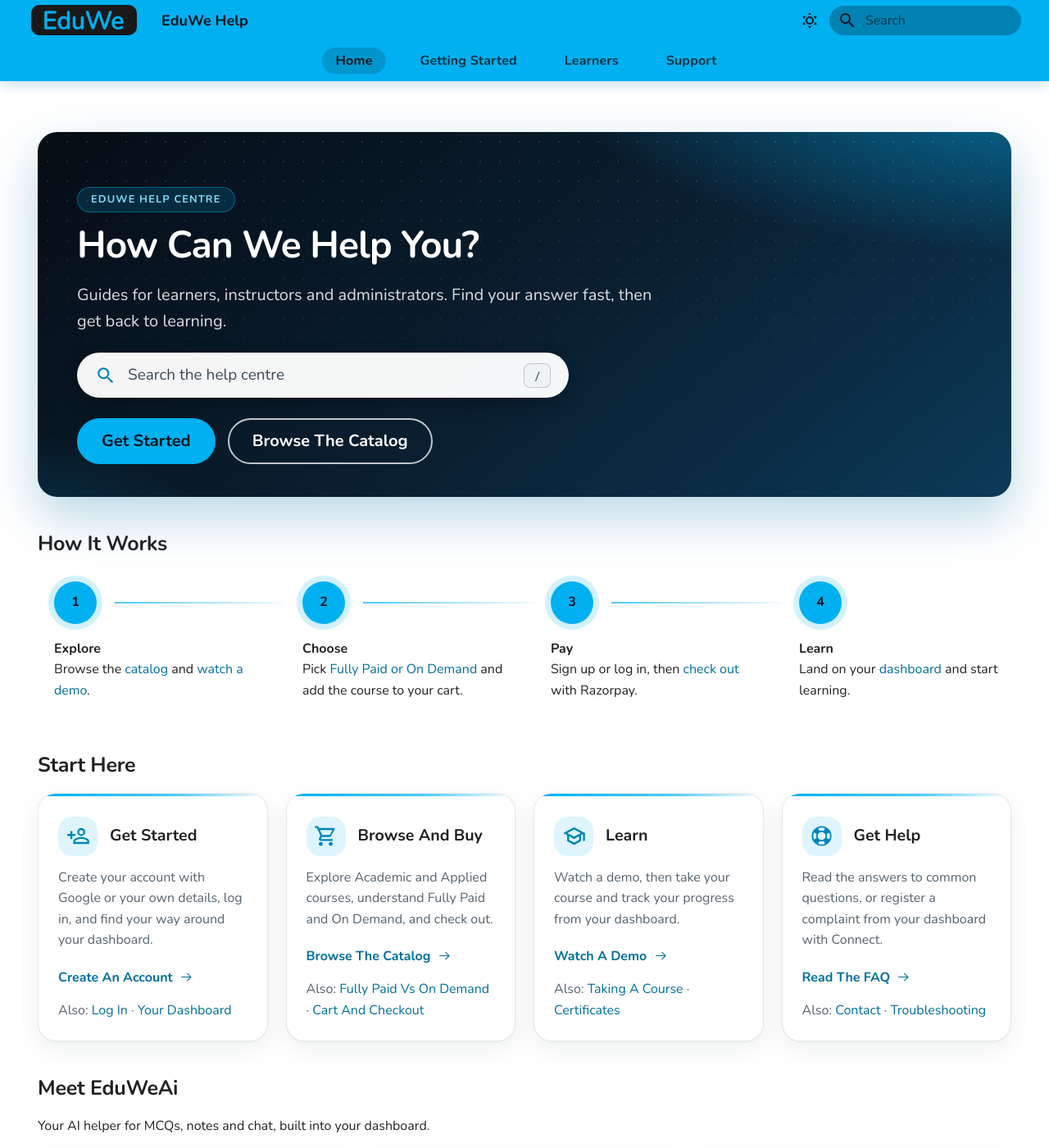
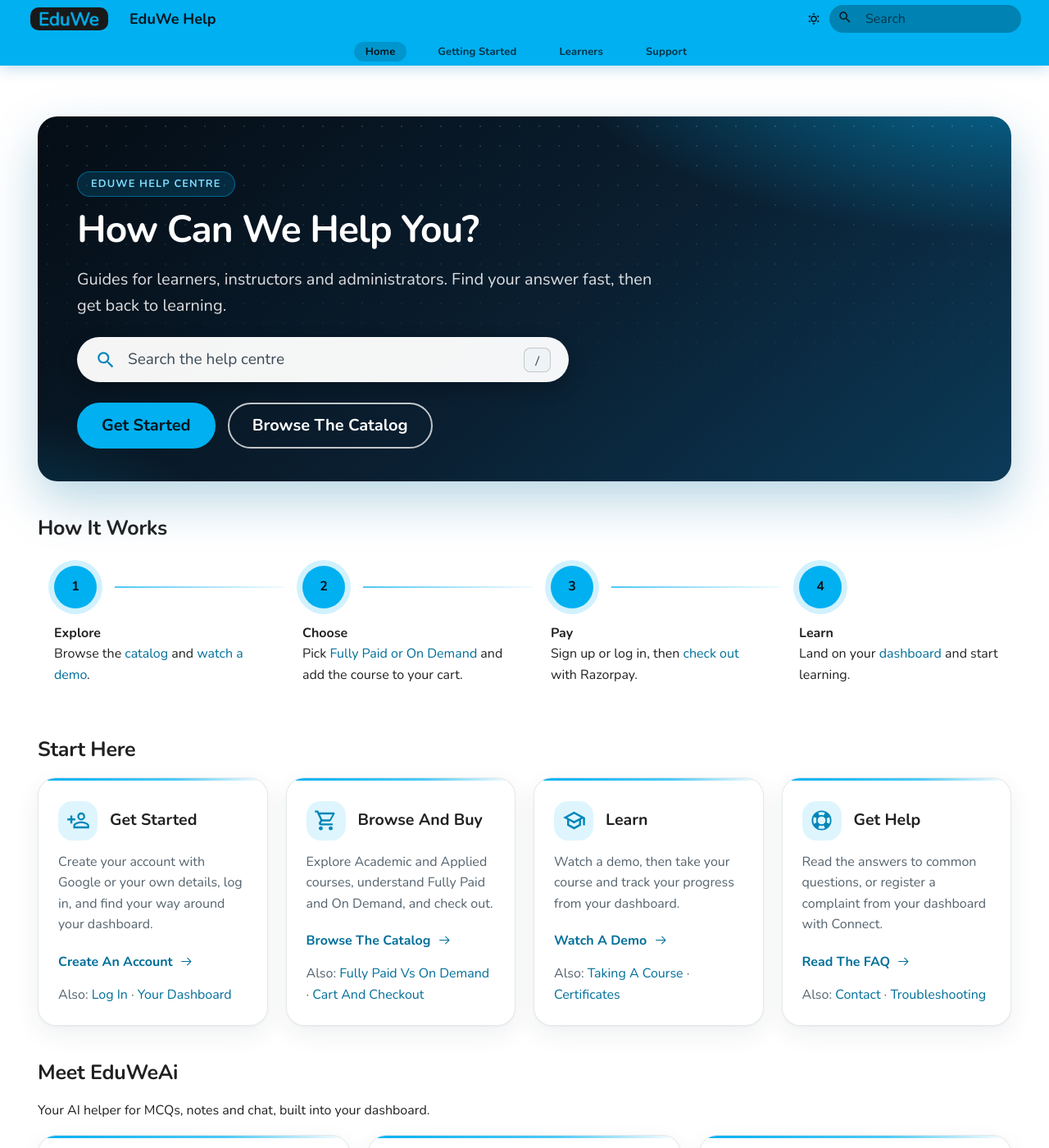
Before and after one commit to geitdeepak/EduWeIO_HelpDoc, an MkDocs documentation site: the page built from docs/index.md, in a window 1280 px wide and 1400 px high. Shown: the whole window at 82% size. Built offline with MkDocs 1.6.1 and Material for MkDocs 9.7.7, drawn with Linux system fonts in a browser that asks for light colours.

Commit message:
Shrink the top bar and modernise every non-home page
The header and tab row kept feeling oversized because Material grows the
root font-size on wide screens (html{font-size:137.5%} at 100em and up,
150% at 125em and up), inflating every rem-based header/tab measurement
along with it - so the top bar actually got taller on bigger monitors,
not just looking big by design. Pin the header row, search box, buttons,
icons and tab row to fixed pixel heights instead, so the top bar is a
constant, compact height on any screen (roughly 70px total, down from
up to 116px on a wide monitor).

Also give every non-home page some of the visual rhythm the home page
already has:
- a soft divider under every h2, so long pages read as clear sections;
- brand-coloured list bullets/numbers;
- a soft gradient hr instead of the plain grey rule.

The home page opts out of these three via a new `.eduwe-home` wrapper
(added in overrides/partials/content.html) around its content, since it
already has its own bespoke hero/cards/bands look.

Verified in both themes and at 1440px and 1920px viewport widths.

Co-Authored-By: Claude Sonnet 5 <noreply@anthropic.com>

```diff
--- a/docs/stylesheets/extra.css
+++ b/docs/stylesheets/extra.css
@@ -44,15 +44,45 @@
 /* Logo: the EduWe logo is brand blue, so on the blue header it sits on a dark rounded tab (the same dark as the EduWe app).
    The logo colours are never changed. To use a plain header instead, remove this block. */
 .md-header__button.md-logo {
-  margin: 0.3rem 0.5rem 0.3rem 0.2rem;
-  padding: 0.25rem 0.7rem;
+  margin: 3px 6px 3px 3px;
+  padding: 4px 10px;
   background-color: #191919;
   border-radius: 0.5rem;
 }
 
 .md-header__button.md-logo img {
-  height: 1.35rem;
+  height: 20px;
   width: auto;
+}
+
+/* ===== Compact header and tabs =====
+   Material grows the root font-size on wide screens (html{font-size:137.5%}
+   at 100em and up, 150% at 125em and up), which inflates every rem-based
+   header/tab measurement along with it - the top bar kept getting taller on
+   bigger monitors. Pin the header row and the tab row to a fixed pixel
+   height instead, so the top bar stays the same modest height on any
+   screen. */
+.md-header__inner {
+  min-height: 42px;
+}
+
+.md-header__title {
+  height: 34px;
+  line-height: 34px;
+}
+
+.md-search__form {
+  height: 34px;
+}
+
+.md-header__button {
+  margin: 3px;
+  padding: 7px;
+}
+
+.md-header .md-icon svg {
+  width: 18px;
+  height: 18px;
 }
 
 /* ===== Modern polish for every page ===== */
@@ -81,14 +111,14 @@ html {
 .md-tabs__item {
   display: flex;
   align-items: center;
-  height: 2.5rem;
+  height: 34px;
 }
 
 .md-tabs__link {
   margin-top: 0;
-  padding: 0.3rem 0.85rem;
+  padding: 4px 14px;
   border-radius: 2rem;
-  font-size: 0.8rem;
+  font-size: 13px;
   font-weight: 700;
   letter-spacing: 0.01em;
   opacity: 0.8;
@@ -117,6 +147,49 @@ html {
 
 .md-typeset h3 {
   font-weight: 700;
+}
+
+/* a soft rule under every h2, so long inner pages read as clear sections
+   instead of one unbroken wall of text - the visual rhythm the home page
+   already has from its cards and bands. */
+.md-typeset h2 {
+  padding-bottom: 0.35em;
+  border-bottom: 1px solid var(--eduwe-card-border);
+}
+
+/* brand-coloured list markers instead of the plain default dot/number */
+.md-typeset ul > li::marker {
+  color: #00b0f0;
+}
+
+.md-typeset ol > li::marker {
+  color: var(--md-typeset-a-color);
+  font-weight: 700;
+}
+
+/* a soft gradient divider instead of the plain grey default rule */
+.md-typeset hr {
+  height: 2px;
+  border: 0;
+  background: linear-gradient(90deg, rgba(0, 176, 240, 0.55), rgba(0, 176, 240, 0.04));
+}
+
+/* the home page keeps its own bespoke section headings, cards and bands -
+   opt it out of the three generic touches just above. */
+.md-typeset .eduwe-home h2 {
+  padding-bottom: 0;
+  border-bottom: none;
+}
+
+.md-typeset .eduwe-home ul > li::marker,
+.md-typeset .eduwe-home ol > li::marker {
+  color: inherit;
+}
+
+.md-typeset .eduwe-home hr {
+  height: 0;
+  background: none;
+  border-bottom: 0.05rem solid var(--md-default-fg-color--lightest);
 }
 
 .md-typeset figure img {
--- a/overrides/partials/content.html
+++ b/overrides/partials/content.html
@@ -23,7 +23,14 @@
 {% if "<h1" not in page.content %}
   <h1>{{ page.title | d(config.site_name, true)}}</h1>
 {% endif %}
-{{ page.content }}
+{% if page.is_homepage %}
+  {#- Marks the home page's own content so extra.css can opt it out of the
+      generic inner-page polish (the h2 divider, list markers, hr style)
+      below, since the home page already has its own bespoke look. -#}
+  <div class="eduwe-home">{{ page.content }}</div>
+{% else %}
+  {{ page.content }}
+{% endif %}
 {% include "partials/source-file.html" %}
 {% include "partials/feedback.html" %}
 {% include "partials/comments.html" %}
```
